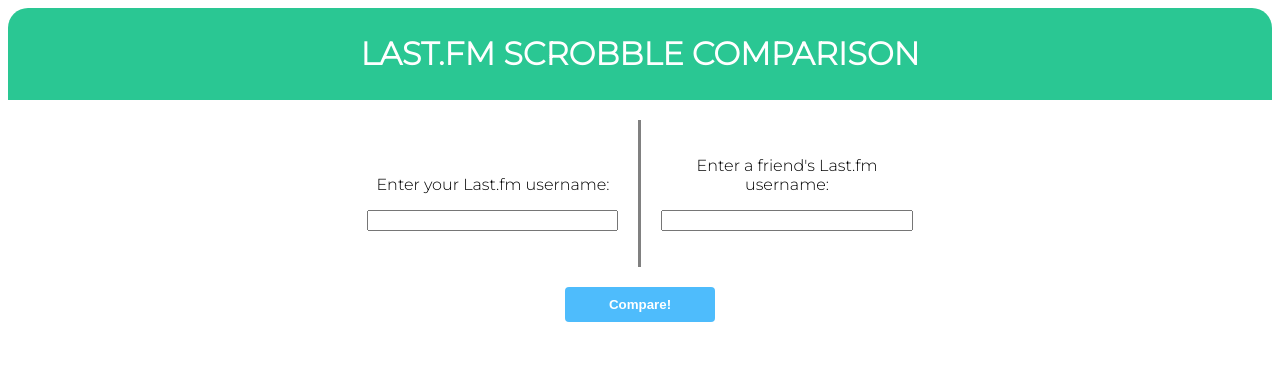
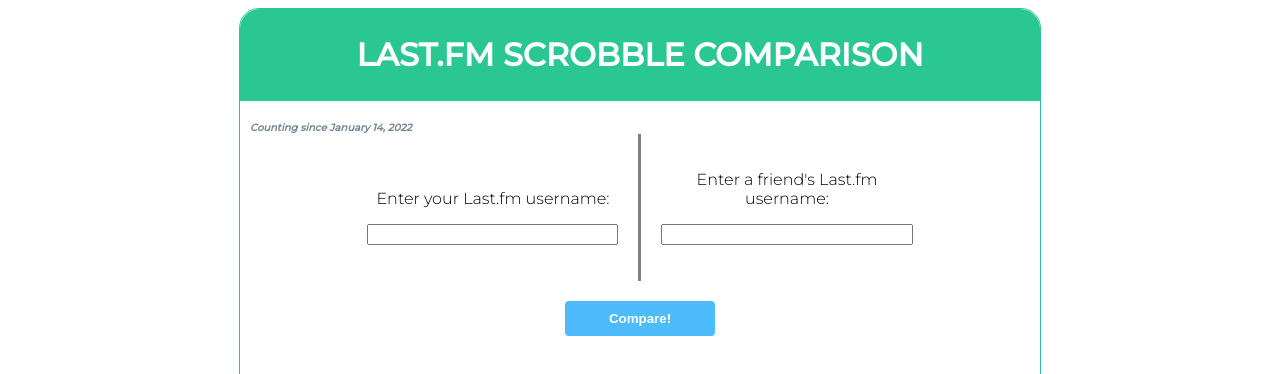
Before and after one commit to Suds-p/weekly-scrobbles, a plain HTML site: page index.html in a window 1280 px wide. Shown: the top 374 px of the page. Drawn offline with nearby package versions, Linux system fonts and the light colour scheme.

Commit message:
Automatically change date of last Friday to count from. Fixes #2

```diff
--- a/index.html
+++ b/index.html
@@ -7,7 +7,7 @@
   <!-- <link rel="stylesheet" href="https://cdnjs.cloudflare.com/ajax/libs/materialize/1.0.0/css/materialize.min.css"> -->
   <link rel="preconnect" href="https://fonts.googleapis.com">
   <link rel="preconnect" href="https://fonts.gstatic.com" crossorigin>
-  <link href="https://fonts.googleapis.com/css2?family=Montserrat:wght@300&display=swap" rel="stylesheet">
+  <link href="https://fonts.googleapis.com/css2?family=Montserrat:wght@300;500&display=swap" rel="stylesheet">
   <link rel="stylesheet" href="main.css">
   <script src="https://cdnjs.cloudflare.com/ajax/libs/jquery/3.6.0/jquery.min.js"></script>
   <title>Scrobble Counter</title>
@@ -18,6 +18,7 @@
       <h1>Last.fm Scrobble Comparison</h1>
       <h3></h3>
     </header>
+    <div class="subtitle">Counting since Jan 16, 2022</div>
 
     <div class="main">
       <form onsubmit="main()">
--- a/index.js
+++ b/index.js
@@ -1,7 +1,26 @@
+/* Utility function to find date of nearest past Friday (not including today) */
+const findLastFriday = () => {
+  // Friday is day 5
+  /*
+   day: 0 1 2 3 4 5 6
+        1 2 3 4 5 6 7 (+1)
+        1 2 3 4 5 6 0 (%7)
+  -del: 2 3 4 5 6 7 1 (+1)
+   */
+  const resultDate = new Date();
+  const day = resultDate.getDay();
+  const del = ((day + 1) % 7) + 1;
+  resultDate.setDate(resultDate.getDate() - del);
+  return resultDate;
+}
+
 /* Utility function to get last.fm play counts */
 const countScrobbles = async (user) => {
   try {
-    let data = await $.get(`https://cors-anywhere.herokuapp.com/https://www.last.fm/user/${user}/library/artists?from=2022-01-14&to=2022-01-21`);
+    // TODO: Get start date as last friday
+    const start = findLastFriday().toISOString().slice(0, 10);
+    const today = new Date().toISOString().slice(0, 10);
+    let data = await $.get(`https://cors-anywhere.herokuapp.com/https://www.last.fm/user/${user}/library/artists?from=${start}&to=${today}`);
     const parser = new DOMParser();
     const htmlDoc = parser.parseFromString(data, 'text/html');
     let trs = htmlDoc.getElementsByTagName("tbody");
@@ -75,3 +94,10 @@ let main = () => {
     document.getElementById('plays2').innerHTML = count2;
   })();
 };
+
+/* Set subtitle in corner to show correct date */
+const lastFri = findLastFriday();
+const month = ["January", "February", "March", "April", "May", "June",
+"July", "August", "September", "October", "November", "December"][lastFri.getMonth()];
+document.getElementsByClassName("subtitle")[0].innerHTML =
+  `Counting since ${month} ${lastFri.getDate()}, ${lastFri.getFullYear()}`;
--- a/main.css
+++ b/main.css
@@ -1,3 +1,12 @@
+#body {
+  max-width: 800px;
+  width: 100%;
+  margin: 0 auto;
+  border: 1px solid #2ac793;
+  border-radius: 20px 20px 0 0;
+  height: 900px;
+}
+
 #title {
   background: #2ac793;
   text-align: center;
@@ -7,6 +16,15 @@
   padding: 5px 0;
   margin-bottom: 20px;
   border-radius: 20px 20px 0 0;
+}
+
+.subtitle {
+  font-family: Montserrat, sans-serif;
+  font-size: 10px;
+  margin-left: 10px;
+  font-style: italic;
+  font-weight: bold;
+  color: lightslategrey;
 }
 
 .vContainer {
@@ -23,6 +41,7 @@
   text-align: center;
   padding: 20px;
   font-family: Montserrat;
+  font-weight: 300;
   flex-direction: column;
   justify-content: flex-end;
 }
```
